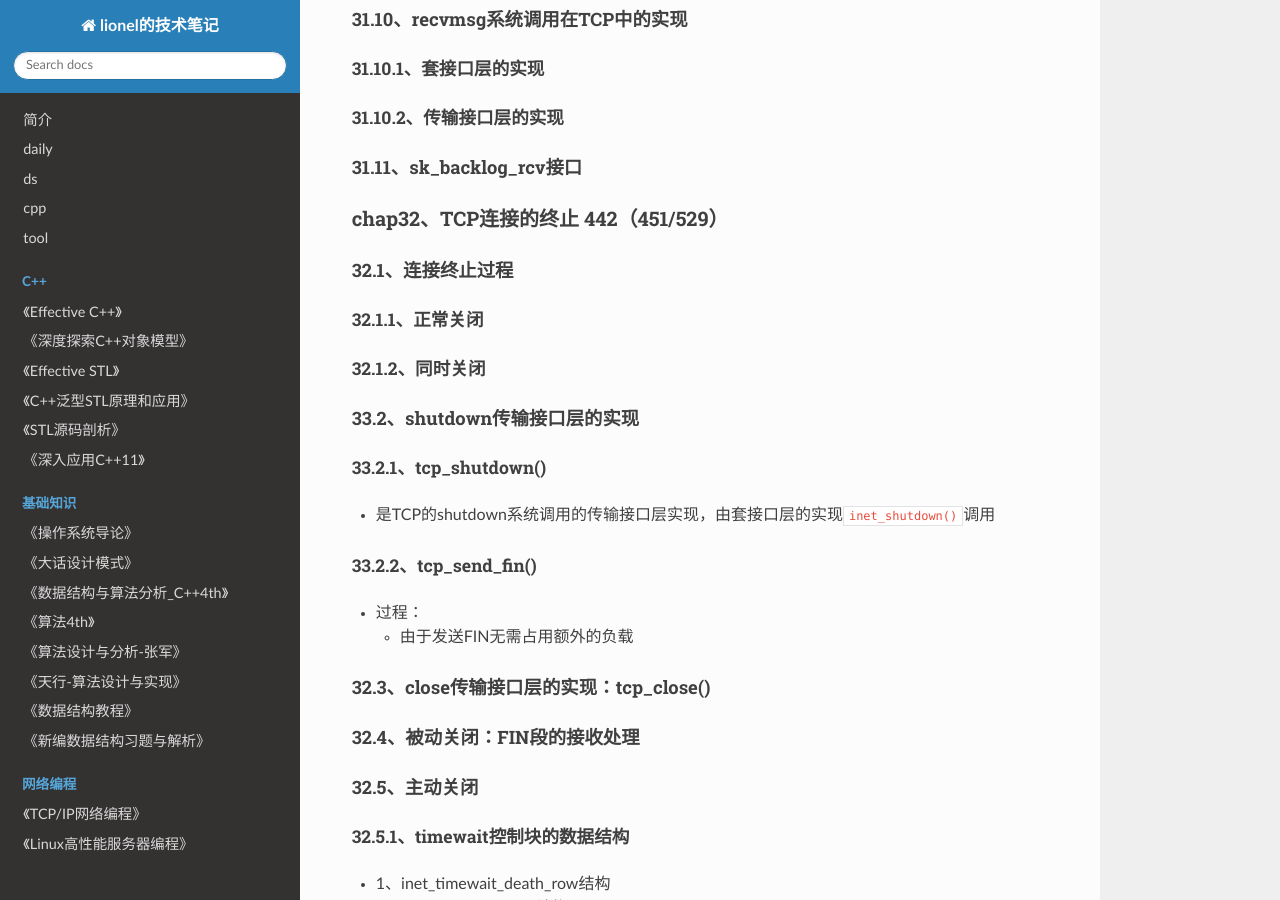
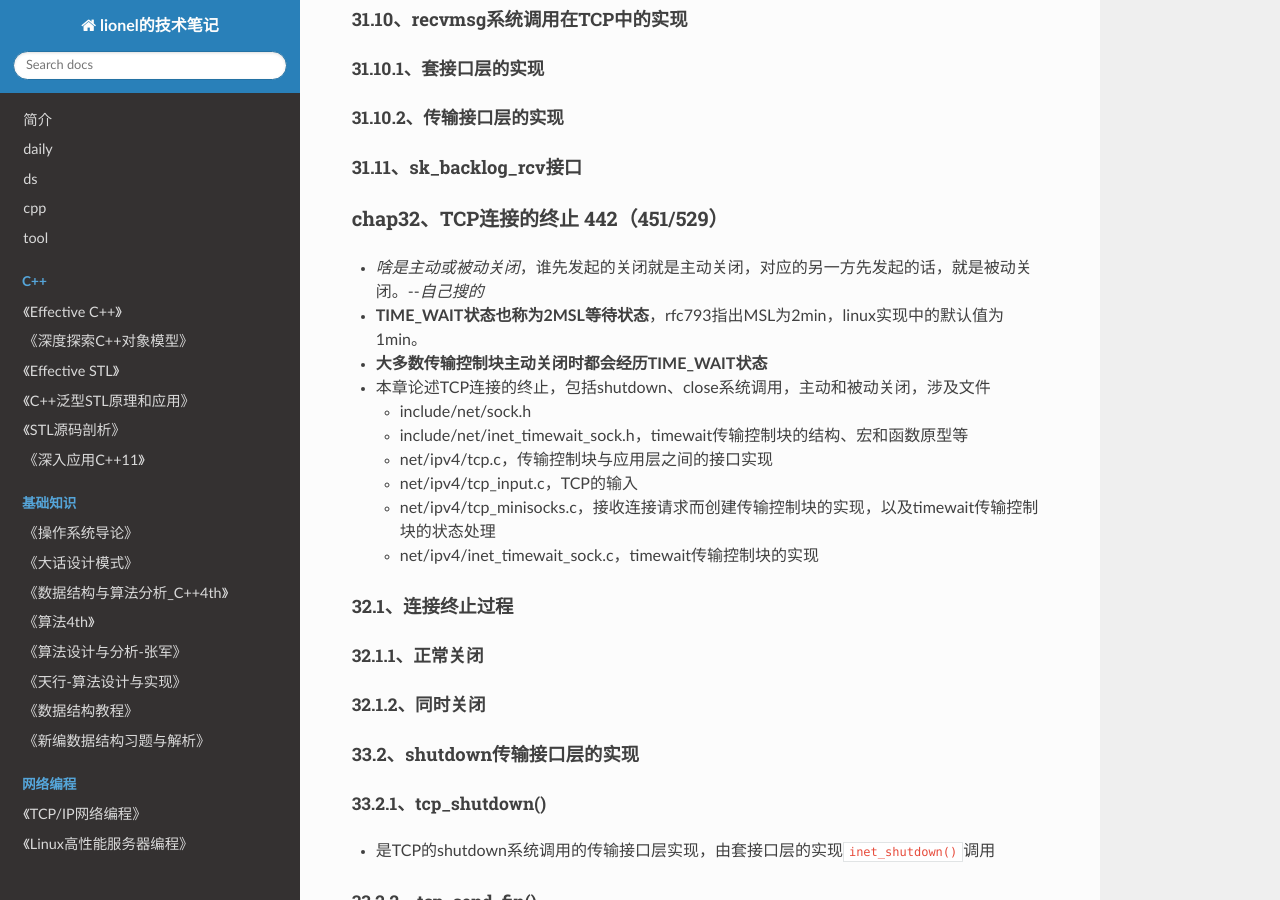
Before and after one commit to wolflion/booknotes, an MkDocs documentation site: the page built from docs/10network/Linux内核源码剖析-tcpip实现(下).md, in a window 1280 px wide and 900 px high, scrolled down 23840 px. Built offline with MkDocs 1.6.1, drawn with Linux system fonts in a browser that asks for light colours; nearby versions of some CDN libraries.

Commit message:
Update Linux内核源码剖析-tcpip实现(下).md

```diff
--- a/docs/10network/Linux内核源码剖析-tcpip实现(下).md
+++ b/docs/10network/Linux内核源码剖析-tcpip实现(下).md
@@ -931,6 +931,17 @@
 
 ### chap32、TCP连接的终止 442（451/529）
 
++ *啥是主动或被动关闭*，谁先发起的关闭就是主动关闭，对应的另一方先发起的话，就是被动关闭。--*自己搜的*
++ **TIME_WAIT状态也称为2MSL等待状态**，rfc793指出MSL为2min，linux实现中的默认值为1min。
++ **大多数传输控制块主动关闭时都会经历TIME_WAIT状态**
++ 本章论述TCP连接的终止，包括shutdown、close系统调用，主动和被动关闭，涉及文件
+  + include/net/sock.h
+  + include/net/inet_timewait_sock.h，timewait传输控制块的结构、宏和函数原型等
+  + net/ipv4/tcp.c，传输控制块与应用层之间的接口实现
+  + net/ipv4/tcp_input.c，TCP的输入
+  + net/ipv4/tcp_minisocks.c，接收连接请求而创建传输控制块的实现，以及timewait传输控制块的状态处理
+  + net/ipv4/inet_timewait_sock.c，timewait传输控制块的实现
+
 #### 32.1、连接终止过程
 
 ##### 32.1.1、正常关闭
```
